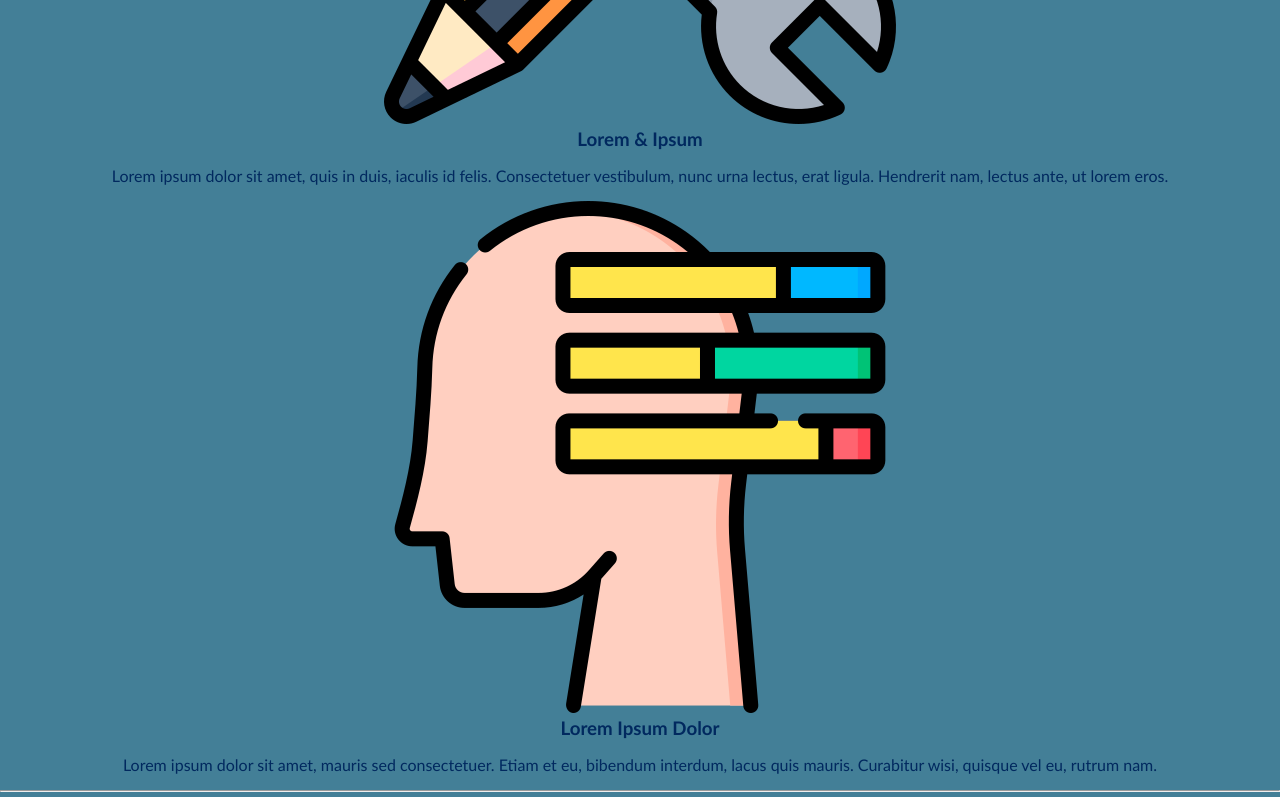
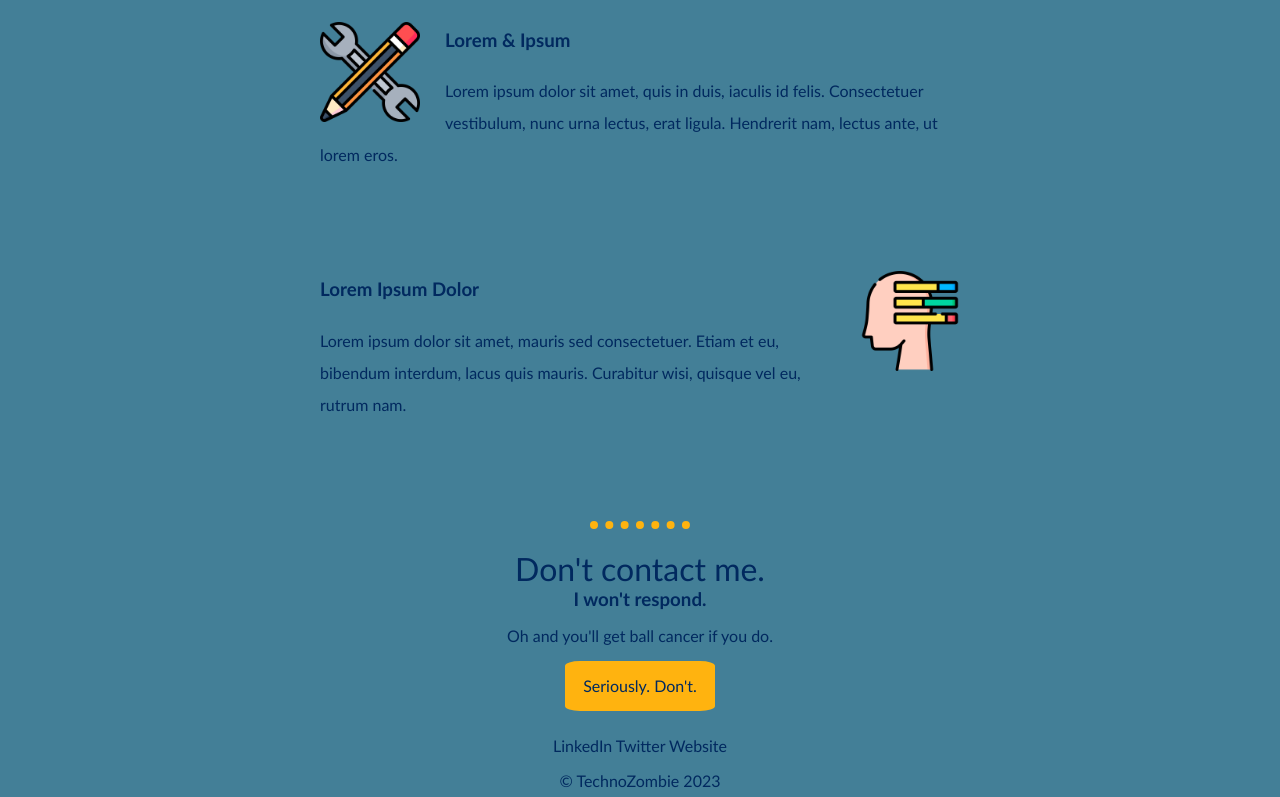
Before and after one commit to TechnoZombie/shittycss, a plain HTML site: page index.html in a window 1280 px wide. Shown: the part 1260-2057 px from the top of the page. Drawn offline with Linux system fonts and the light colour scheme.

Commit message:
Add files via upload

```diff
--- a/css/styles.css
+++ b/css/styles.css
@@ -1,40 +1,68 @@
 body {
     margin: 0;
     text-align: center;
+    font-family: Futura, Trebuchet MS, Arial, sans-serif;
+    background-color: #437F97;
 
 }
 
 h1 {
+    margin: 50px auto 0 auto;
+    color: #FFB30F;
+    font-size: 562%;
+    /* 100% = 16px; 1em = 16px; */
+    font-family: Sacramento, Futura, Trebuchet MS, Arial, sans-serif;
+}
+
+h2 {
+    margin: 20px auto auto auto;
+    color: #01295f;
+    font-family: Futura, Trebuchet MS, Arial, sans-serif;
+    font-size: 2rem;
+    font-weight: normal;
+}
+
+h3 {
     margin: 0;
-    color: #FFB30F;
-    font-size: 50px;
-    font-family: Sacramento, Futura, Trebuchet MS, Arial, sans-serif;
+    color: #01295f;
+    font-family: Futura, Trebuchet MS, Arial, sans-serif;
 
 }
 
-h2 {
-    margin: 0;
-    color: #01295f;
-    font-family: Futura, Trebuchet MS, Arial, sans-serif;
+hr {
+    border-color: #FFB30F;
+    border-style: dotted none none none;
+    height: 0px;
+    width: 100px;
+    border-width: 8px;
 }
 
-h3{
-    margin: 0;
-    color: #01295f;
-    font-family: Futura, Trebuchet MS, Arial, sans-serif;
-}
 p {
     color: #01295f;
     font-family: Futura, Trebuchet MS, Arial, sans-serif;
 }
 
+.bio {
+    margin: 20px auto 20px auto;
+
+}
+
+.mountain {
+    display: block;
+    margin-left: auto;
+    margin-right: auto;
+    max-width: 100%;
+}
+
 .top-cloud {
+
     position: absolute;
     right: 300px;
     top: 50px;
 }
 
 .bottom-cloud {
+
     position: absolute;
     left: 300px;
     bottom: 300px;
@@ -50,22 +78,91 @@ p {
 .middle-container {
     background-color: #437F97;
 
+
 }
 
 .bottom-container {
+    margin: 0 0 0 0;
     background-color: #437F97;
+    font-family: Futura, Trebuchet MS, Arial, sans-serif;
+
 
 }
 
+.profile {
+    margin: 0 auto 25px auto;
+
+
+}
 
 .profilepic {
-    width: 150px;
-    height: 150px;
+    /*width: 150px;
+    height: 150px;*/
     border-radius: 30%;
-    }
+    display: block;
+    margin-left: auto;
+    margin-right: auto;
+    max-width: 20%;
 
-.sectionpic {
-        width: 75px;
-        height: 75px;
 
 }
+
+.sectionpic1 {
+    width: 100px;
+    height: 100px;
+    /*can aso be done by percentage %*/
+    float: left;
+    margin-right: 25px;
+
+}
+
+.sectionpic2 {
+    width: 100px;
+    height: 100px;
+    float: right;
+    margin-left: 25px;
+
+}
+
+.skill-row {
+    width: 50%;
+    margin: 100px auto 100px auto;
+    text-align: left;
+    line-height: 2;
+
+}
+
+.skills {
+    margin: auto auto 25px auto;
+
+}
+
+.contact-button {
+    font-family: Futura, Trebuchet MS, Arial, sans-serif;
+    text-decoration: none;
+    background-color: #FFB30F;
+    border-radius: 10%;
+    margin: 0 auto 25px auto;
+    width: 150px;
+    height: 50px;
+}
+
+a {
+    color: #01295f;
+}
+
+a:link {
+    text-decoration: none;
+}
+
+a:visited {
+    text-decoration: none;
+}
+
+a:hover {
+    text-decoration: none;
+}
+
+a:active {
+    text-decoration: none;
+}
```
